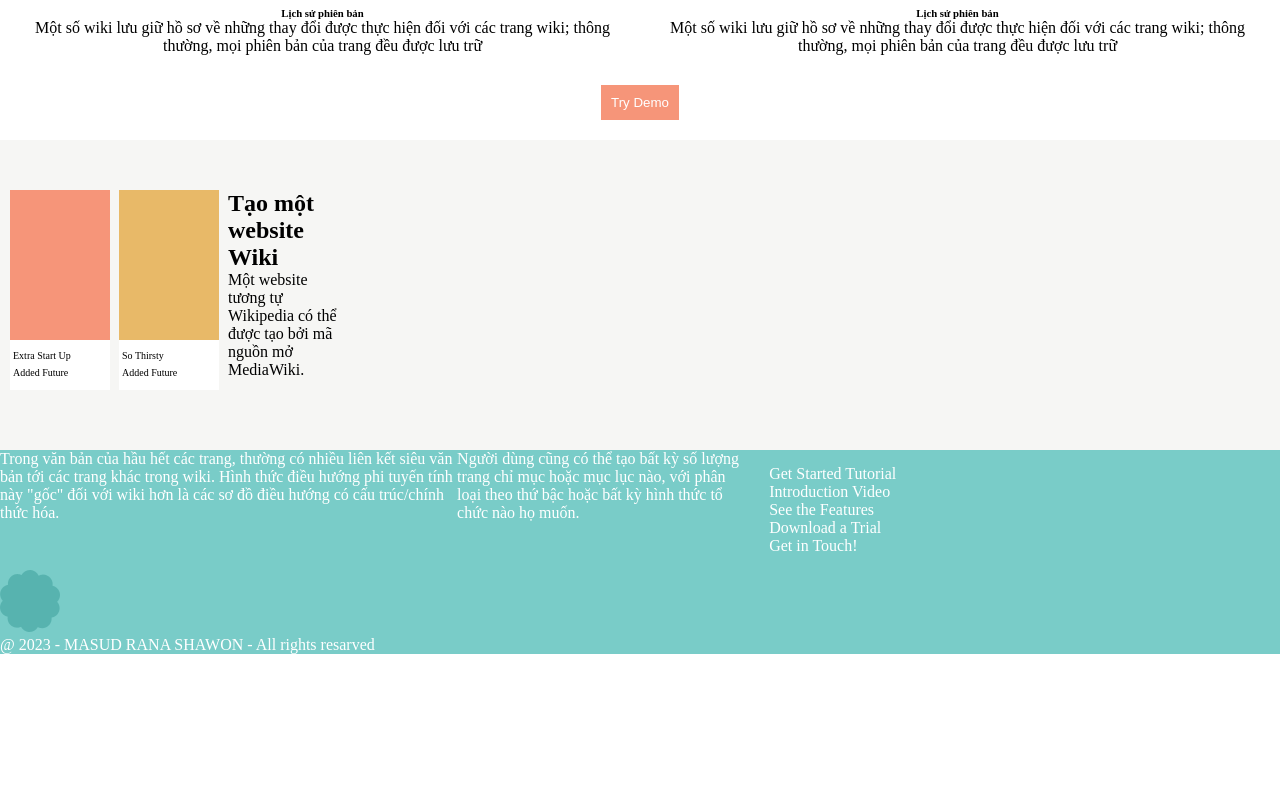
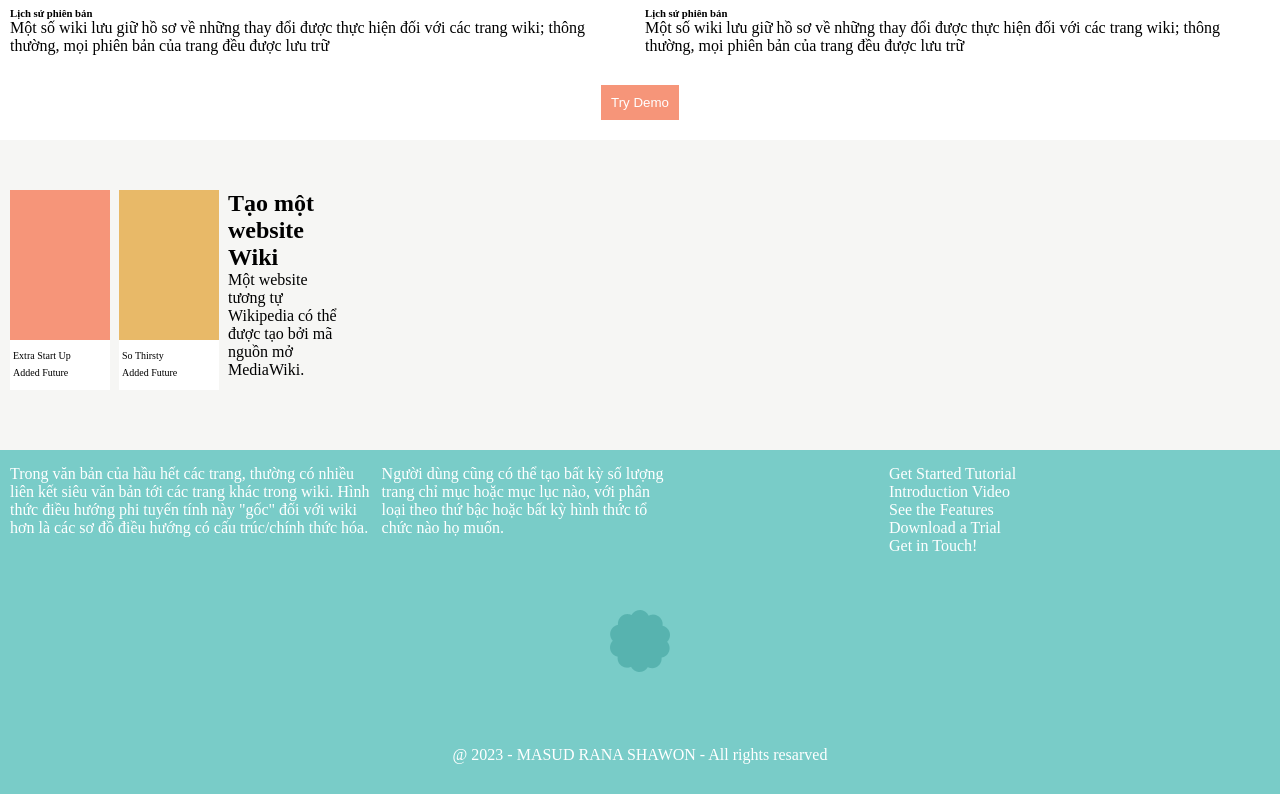
Before and after one commit to ThaiLuu92/Hackathon-1-Advanced, a plain HTML site: page index.html in a window 1280 px wide. Shown: the part 1696-2490 px from the top of the page. Before the commit the page ends 2350 px from the top, so only its background shows below. Drawn offline with Linux system fonts and the light colour scheme.

Commit message:
<update>

```diff
--- a/style-mobile.css
+++ b/style-mobile.css
@@ -63,11 +63,11 @@ display: inline-block; margin: 5px;}
 
 /* CSS Main 4 */
 
-#main-4 {text-align: center; width: 100%;}
+#main-4 { width: 100%;}
 
 .main-4-grid { display: grid; grid-template-columns: 1fr 1fr;
  padding: 10px; gap: 10px ; }
-
+.main-4-buttom {width: 100%; text-align: center;}
 .main-4-buttom button {background-color: #F69579; border: none;
 color: white; padding: 10px; margin: 20px 0 ; }
 
@@ -89,11 +89,16 @@ color: white; padding: 10px; margin: 20px 0 ; }
 
 /* CSS Main 6 */
 #main-6 {background-color: #79CCC8; width: 100%; position: relative; color: white;}
-.main-6-content {width: 59%; display: inline-block;}
+.main-6-content {width: 59%; display: inline-block; padding: 15px 10px;}
 .main-6-navbar{width: 39%;display: inline-block; padding: 15px 10px;vertical-align: top;}
-.main-6-navbar > ul > li {list-style-type: none;}
+.main-6-navbar > ul > li {list-style-type: none; margin-left: 25%;}
 .main-6-navbar > ul > li a {color: white;}
 
 .main-6-content > * {display: inline-block;}
-.main-6-content-1 {width: 60%;}
+.main-6-content-1 {width: 50%;}
 .main-6-content-2 {width: 39%;vertical-align: top}
+.main-6-icon {width: 100%; text-align: center;}
+.main-6-icon img {margin: 40px 0;}
+
+.main-6-copy {width: 100%; text-align: center;}
+.main-6-copy p {padding: 30px 10px;}
```
